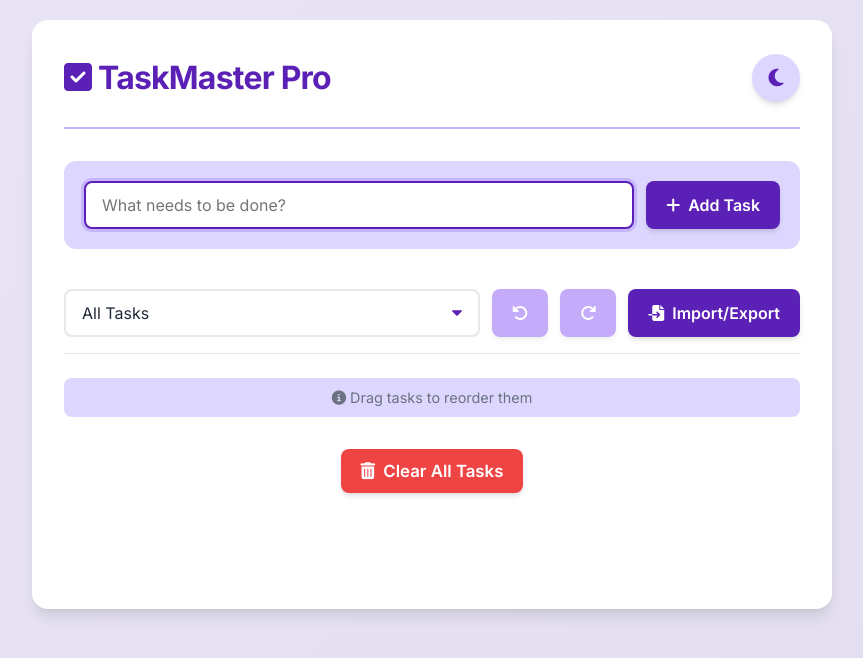
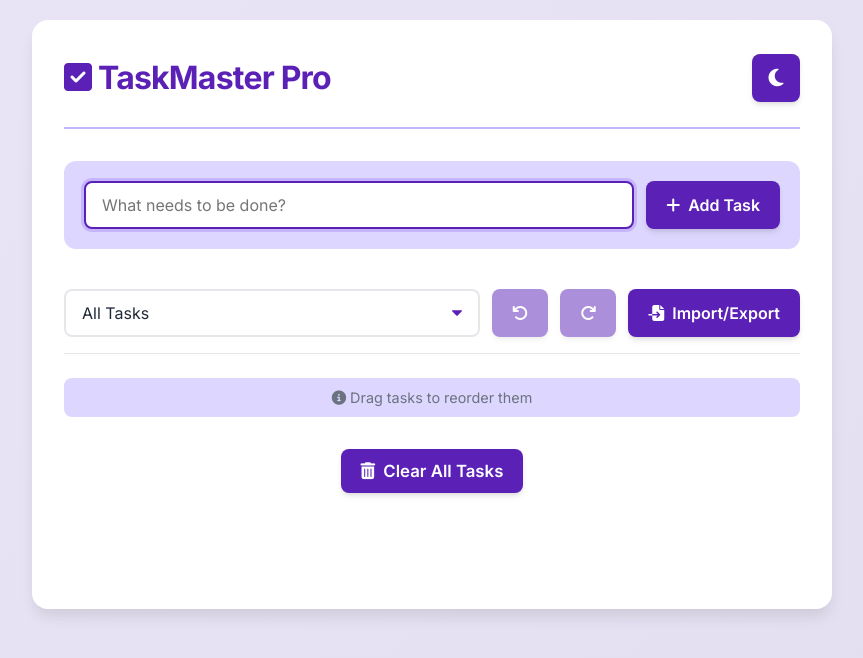
Before and after one commit to rijwanul/Todo-List, a plain HTML site: page index.html in a window 1280 px wide. Shown: the whole page, without its empty margins (208-1071 px from the left). Drawn offline with Linux system fonts and the light colour scheme.

Commit message:
Add critical CSS for immediate styling on GitHub Pages

```diff
--- a/index.html
+++ b/index.html
@@ -61,6 +61,59 @@
     <link rel="preconnect" href="https://fonts.gstatic.com" crossorigin>
     <link href="https://fonts.googleapis.com/css2?family=Inter:wght@400;500;600;700&display=swap" rel="stylesheet">
     <link rel="icon" href="https://cdn-icons-png.flaticon.com/512/2387/2387635.png" type="image/png">
+    <!-- Critical CSS for immediate rendering -->
+    <style>
+        :root {
+            --primary-color: #5b21b6;
+            --primary-dark: #4c1d95;
+            --secondary-color: #ddd6fe;
+            --text-color: #1f2937;
+            --text-light: #6b7280;
+            --bg-color: #f3f4f6;
+            --card-bg: #ffffff;
+            --border-color: #e5e7eb;
+            --completed-color: #9ca3af;
+            --delete-color: #ef4444;
+            --success-color: #10b981;
+        }
+
+        body {
+            font-family: 'Inter', -apple-system, sans-serif;
+            background-color: var(--bg-color);
+            color: var(--text-color);
+            line-height: 1.6;
+            min-height: 100vh;
+            padding: 20px;
+        }
+
+        .container {
+            max-width: 800px;
+            margin: 0 auto;
+            padding: 2rem;
+            background-color: var(--card-bg);
+            border-radius: 16px;
+            box-shadow: 0 10px 15px -3px rgba(0, 0, 0, 0.1);
+        }
+
+        header {
+            display: flex;
+            justify-content: space-between;
+            align-items: center;
+            margin-bottom: 2rem;
+            padding-bottom: 1.5rem;
+            border-bottom: 2px solid var(--accent-light);
+        }
+
+        .btn {
+            cursor: pointer;
+            background-color: var(--primary-color);
+            color: white;
+            border: none;
+            padding: 0.75rem 1.25rem;
+            border-radius: 8px;
+            font-weight: 600;
+        }
+    </style>
 </head>
 <body>
     <div class="container">
```
